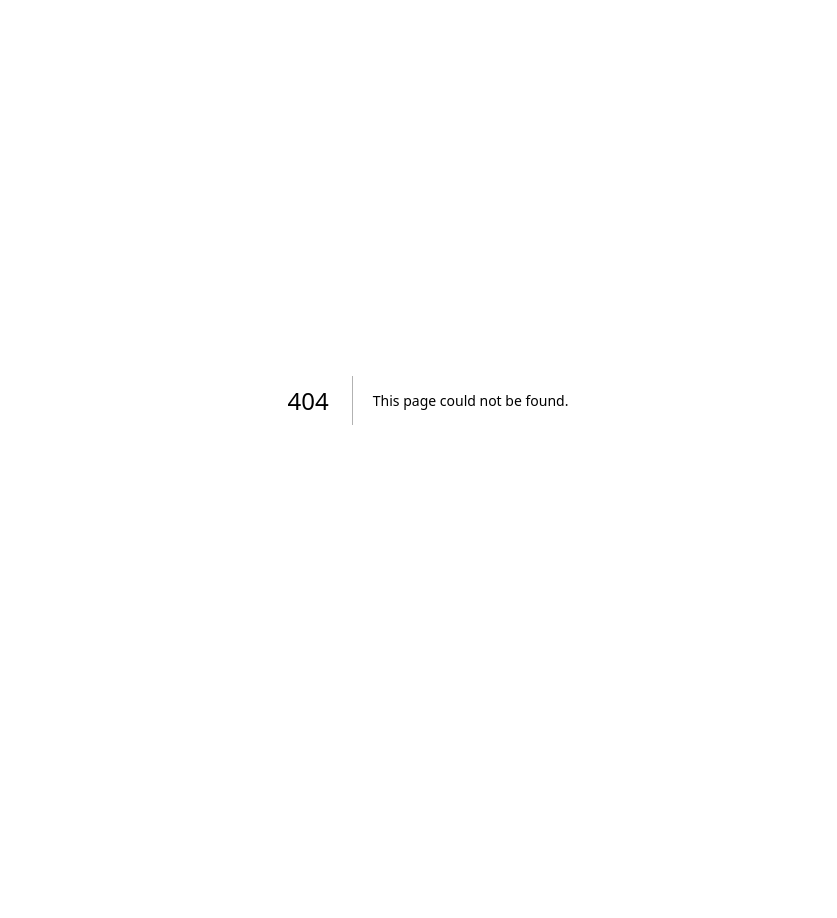
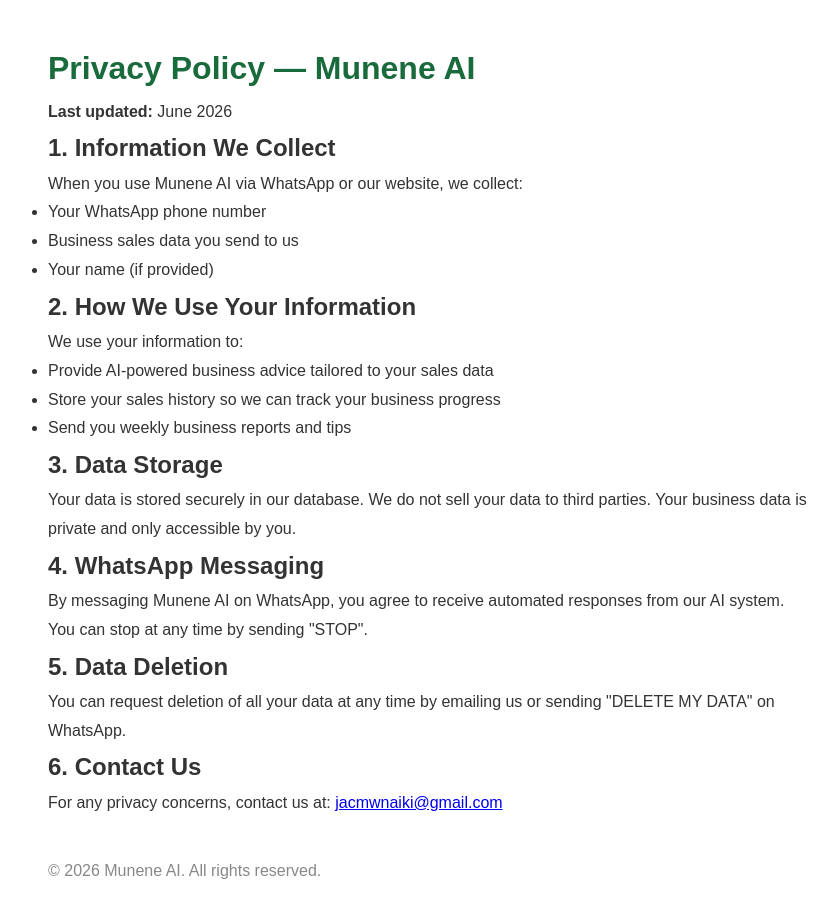
Before and after one commit to jakkkc/Munene_AI, a Next.js app: page /privacy in a window 1280 px wide. Before the commit this address had no page. Shown: the top 918 px of the page, without its empty margins (212-1049 px from the left). Before the commit the page ends 800 px from the top, so only its background shows below. Built offline with nearby package versions, Linux system fonts and the light colour scheme.

Commit message:
privacy policy

```diff
--- /dev/null
+++ b/app/privacy/page.tsx
@@ -0,0 +1,38 @@
+export default function PrivacyPolicy() {
+    return (
+      <div style={{ maxWidth: "800px", margin: "0 auto", padding: "40px 20px", fontFamily: "sans-serif", lineHeight: "1.8", color: "#333" }}>
+        <h1 style={{ color: "#1a6b3c" }}>Privacy Policy — Munene AI</h1>
+        <p><strong>Last updated:</strong> June 2026</p>
+
+        <h2>1. Information We Collect</h2>
+        <p>When you use Munene AI via WhatsApp or our website, we collect:</p>
+        <ul>
+          <li>Your WhatsApp phone number</li>
+          <li>Business sales data you send to us</li>
+          <li>Your name (if provided)</li>
+        </ul>
+
+        <h2>2. How We Use Your Information</h2>
+        <p>We use your information to:</p>
+        <ul>
+          <li>Provide AI-powered business advice tailored to your sales data</li>
+          <li>Store your sales history so we can track your business progress</li>
+          <li>Send you weekly business reports and tips</li>
+        </ul>
+
+        <h2>3. Data Storage</h2>
+        <p>Your data is stored securely in our database. We do not sell your data to third parties. Your business data is private and only accessible by you.</p>
+
+        <h2>4. WhatsApp Messaging</h2>
+        <p>By messaging Munene AI on WhatsApp, you agree to receive automated responses from our AI system. You can stop at any time by sending "STOP".</p>
+
+        <h2>5. Data Deletion</h2>
+        <p>You can request deletion of all your data at any time by emailing us or sending "DELETE MY DATA" on WhatsApp.</p>
+
+        <h2>6. Contact Us</h2>
+        <p>For any privacy concerns, contact us at: <a href="mailto:jacmwnaiki@gmail.com">jacmwnaiki@gmail.com</a></p>
+
+        <p style={{ marginTop: "40px", color: "#888" }}>© 2026 Munene AI. All rights reserved.</p>
+      </div>
+    );
+  }
```
